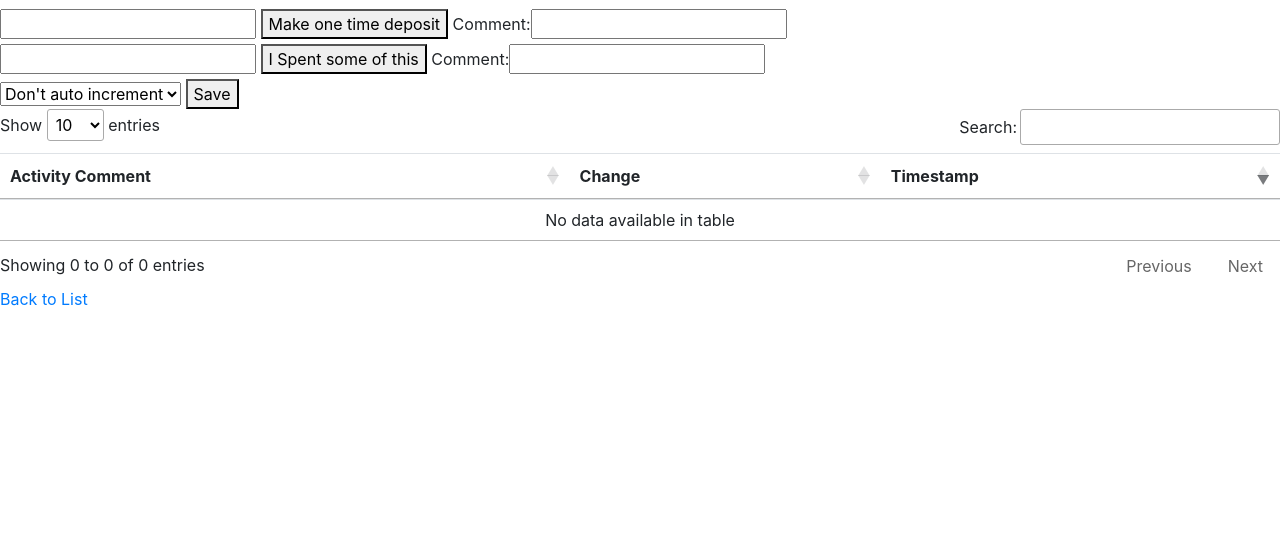
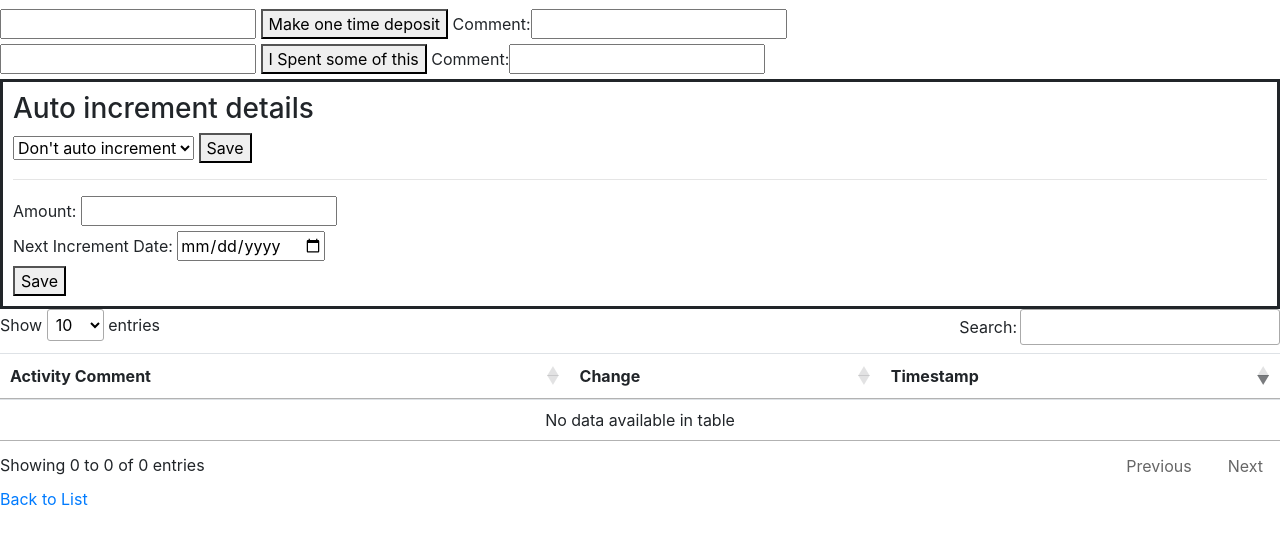
Before and after one commit to BWolff85/gold, a Flask app: page /edit/1 in a window 1280 px wide. Shown: the part 89-634 px from the top of the page. Run offline with Flask 2, Linux system fonts and the light colour scheme; data that the repository does not hold is empty; some libraries are stand-ins or nearby versions.

Commit message:
add ability to add/update pot_auto_increment record

```diff
--- a/api/app.py
+++ b/api/app.py
@@ -10,6 +10,7 @@ from werkzeug.utils import redirect
 from api.AutoIncrement import AutoIncrement
 from api.resources.pot_of_gold import pot_of_gold_resource, pot_of_gold_list_resource
 from api.resources.pot_of_gold_history import pot_of_gold_history_resource, pot_of_gold_history_list_resource
+from api.resources.pot_auto_increment import pot_auto_increment_resource
 from api.db import db
 import sys
 
@@ -23,6 +24,8 @@ api.add_resource(pot_of_gold_list_resource, '/pots_of_gold')
 
 api.add_resource(pot_of_gold_history_resource, '/pot_of_gold_history/<int:pot_of_gold_history_id>', '/pot_of_gold_history')
 api.add_resource(pot_of_gold_history_list_resource, '/pots_of_gold/history/<int:pot_of_gold_id>')
+
+api.add_resource(pot_auto_increment_resource, '/pot_auto_increment/<int:pot_of_gold_id>', '/pot_auto_increment')
 
 @app.route('/')
 def hello_world():
--- a/web/app.py
+++ b/web/app.py
@@ -2,6 +2,7 @@ from flask import Flask, render_template, request
 from flask import jsonify
 import requests
 import sys
+from datetime import datetime
 
 from werkzeug.utils import redirect
 
@@ -118,9 +119,16 @@ def edit_pot(pot_of_gold_id):
     history_list = history_r.json()
     history = history_list['pot_history']
     # return render_template("pot_of_gold.html", pot=pot)
+
+    increment_url = 'http://api:3000/pot_auto_increment/' + str(pot_of_gold_id)
+    increment_r = requests.get(increment_url)
+    print('Increment request has returned', file=sys.stderr)
+    increment = increment_r.json()
+    print(increment, file=sys.stderr)
+
     try:
         print('Working with pot ' + str(pot["pot_of_gold_id"]), file=sys.stderr)
-        return render_template("pot_of_gold.html", pot=pot, history_list=history)
+        return render_template("pot_of_gold.html", pot=pot, history_list=history, increment=increment)
     except:
         return "SOMETHING HAS GONE WRONG " + str(pot)
     # pot = pot_of_gold()
@@ -145,6 +153,22 @@ def update():
     url = 'http://api:3000/pot_of_gold'
     r = requests.post(url, data=payload)
     return redirect('/edit/' + str(pot_id))
+
+@app.route('/increment_update',  methods=["POST"])
+def increment_update():
+    print('You have reached the increment update', file=sys.stderr)
+    pot_of_gold_id = request.form.get('pot_of_gold_id')
+    auto_increment_option_id = request.form.get('auto_increment_option_id')
+    increment_amount = request.form.get('increment_amount')
+    most_recent_increment = request.form.get('most_recent_increment')
+    next_increment = request.form.get('next_increment')
+    payload = {"pot_of_gold_id": pot_of_gold_id, "auto_increment_option_id": auto_increment_option_id, "increment_amount": increment_amount,
+               "most_recent_increment": most_recent_increment, "next_increment": next_increment}
+    print('pot_of_gold_id ' + str(pot_of_gold_id), file=sys.stderr)
+    print(payload, file=sys.stderr)
+    url = 'http://api:3000/pot_auto_increment'
+    r = requests.post(url, data=payload)
+    return redirect('/edit/' + str(pot_of_gold_id))
 
 @app.route('/create', methods=['POST'])
 def create_pot():
--- a/web/static/css/main.css
+++ b/web/static/css/main.css
@@ -5,3 +5,12 @@ body {
 h1 {
     color: blue
 }
+
+.medium-border {
+    border-style: solid;
+    border-width: medium;
+}
+
+.padding-10 {
+    padding: 10px;
+}
--- a/web/templates/pot_of_gold.html
+++ b/web/templates/pot_of_gold.html
@@ -30,6 +30,8 @@
         <label>Comment: </label><input type="text" name="comment" value="">
     </form>
 
+    <div class="medium-border padding-10">
+        <h3>Auto increment details</h3>
         <form action="/update" method="post">
             <input type="hidden" name="pot_of_gold_id" value="{{ pot.pot_of_gold_id }}">
             <input type="hidden" name="user_id" value="{{ pot.user_id }}">
@@ -41,8 +43,24 @@
                 <option value="True" {% if pot.auto_increment==1 %} selected="selected"{% endif %}>Auto Increment</option>
             </select>
 
-        <button type="U">Save</button>
+            <button type="submit">Save</button>
         </form>
+        <hr>
+        <form action="/increment_update" method="post">
+            <input type="hidden" name="pot_of_gold_id" value="{{ pot.pot_of_gold_id }}">
+            <input type="hidden" name="auto_increment_option_id" value="1">
+            <label>Amount:</label> <input type="number" step="0.01"  name="increment_amount" {% if increment %}value="{{ increment.increment_amount }}"{% endif %}>
+            <br>
+            {% if increment %}
+                {% if increment.most_recent_increment %}<input type="hidden" name="most_recent_increment" value="{{ increment.most_recent_increment }}">{% endif %}
+                {% if increment.next_increment %}<input type="hidden" name="next_increment" value="{{ increment.next_increment }}">{% endif %}
+            {% else %}
+                <label>Next Increment Date:</label> <input class="" type="date" name="next_increment">
+            {% endif %}
+            <br>
+            <button type="submit">Save</button>
+        </form>
+    </div>
 
     <table id="pot-{{ pot.pot_of_gold_id }}-history" class="table">
         <thead>
```
Also changed, not shown: api/models/pot_auto_increment.py (+12 -5 lines), api/resources/pot_auto_increment.py (added, +32 -0 lines). Lines whose indentation alone changed are shown as unchanged.
